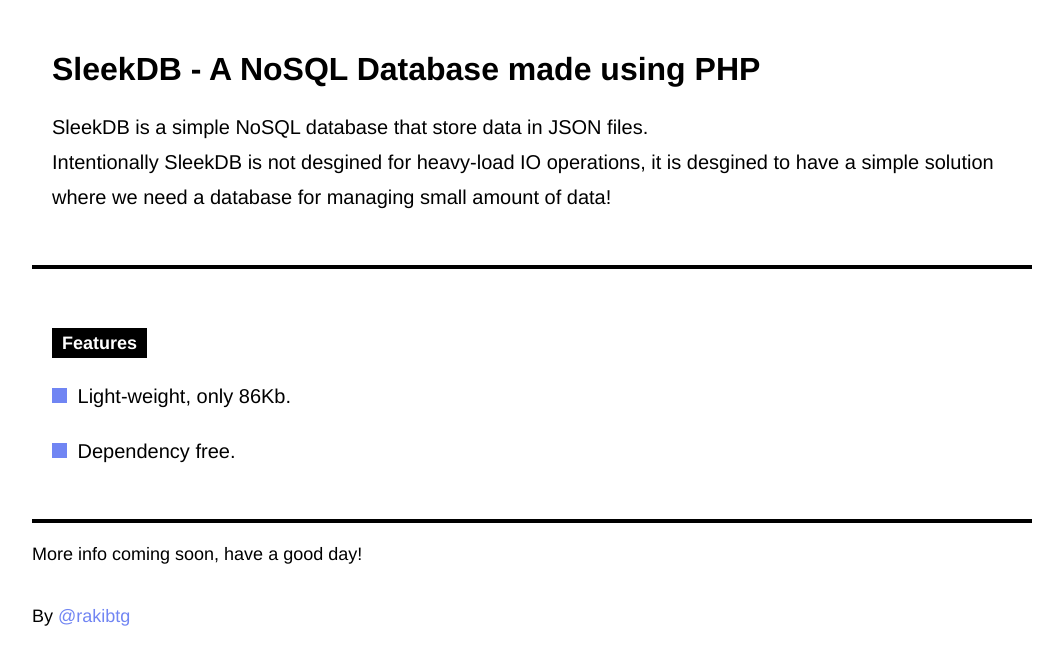
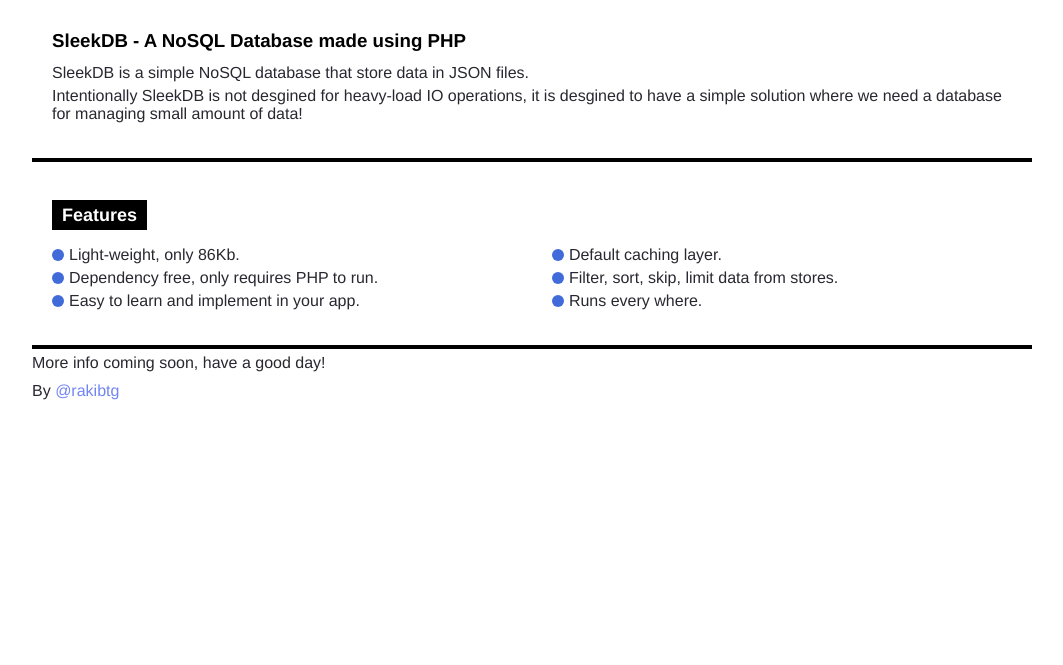
Before and after one commit to SleekDB/sleekdb.github.io, a PHP site: page / in a window 1280 px wide. Shown: the part 85-750 px from the top of the page, without its empty margins (108-1171 px from the left). Run offline with PHP 8.4, Linux system fonts and the light colour scheme; some web fonts are replaced.

Commit message:
design fixes

```diff
--- a/app.css
+++ b/app.css
@@ -14,8 +14,9 @@ a:hover {
 }
 
 p {
-  font-size: 18px;
-  line-height: 26px;
+  font-size: 16px;
+  margin: 5px 0px;
+  color: rgb(41, 40, 49);
 }
 
 .container {
@@ -32,6 +33,7 @@ p {
   padding: 10px 20px;
   display: flex;
   align-items: center;
+  flex-wrap: wrap;
 }
 
 .header .menu {
@@ -66,14 +68,43 @@ p {
   text-decoration: none;
 }
 
+@media only screen and (max-width: 600px) {
+  html, body {
+    padding: 0px;
+    margin: 0px;
+  }
+  .header .menu {
+    display: flex;
+    flex-grow: 1;
+    margin-left: 0px;
+    flex-direction: row;
+    justify-content: center;
+  }
+  .header {
+    padding: 10px 10px;
+    justify-content: center;
+  }
+  .container {
+    width: 100%;
+  }
+  .header .menu {
+    padding-top: 5px;
+  }
+  .header .menu a.link {
+    font-size: 14px;
+  }
+  .header h1 {
+    font-size: 25px;
+  }
+}
+
 .intro {
   border-bottom: 4px solid #000;
   padding: 30px 20px;
 }
 
 .intro p {
-  font-size: 20px;
-  line-height: 35px;
+  font-size: 16px;
 }
 
 .badge {
@@ -92,8 +123,29 @@ p {
 
 .bullet-box {
   display: inline-block;
-  width: 15px;
-  height: 15px;
-  background-color: #7085f3;
+  min-width: 12px;
+  min-height: 12px;
+  background-color: #426bda;
   margin-right: 5px;
+  border-radius: 100%;
 }
+
+.features-block .two-panel {
+  display: flex;
+  flex-wrap: wrap;
+}
+
+.features-block .two-panel div {
+  flex-grow: 1;
+}
+
+.features-block .two-panel div p {
+  display: flex;
+  align-items: center;
+}
+
+h1, h3 {
+  margin: 0px;
+  margin-bottom: 12px;
+  padding: 0px;
+}
--- a/index.html
+++ b/index.html
@@ -19,19 +19,40 @@
       </div>
     </div>
     <div class="intro">
-      <h1>SleekDB - A NoSQL Database made using PHP</h1>
-      <p>SleekDB is a simple NoSQL database that store data in JSON files.<br/>
+      <h3>SleekDB - A NoSQL Database made using PHP</h3>
+      <p>SleekDB is a simple NoSQL database that store data in JSON files.</p>
+      <p>
         Intentionally SleekDB is not desgined for heavy-load IO operations, it is desgined to have
-        a simple solution where we need a database for managing small amount of data!</p>
+        a simple solution where we need a database for managing small amount of data!
+      </p>
     </div>
-    <div class="intro">
+    <div class="intro features-block">
       <h1><span class="black-badge">Features</span></h1>
-      <p>
-        <span class="bullet-box"></span> Light-weight, only 86Kb.
-      </p>
-      <p>
-        <span class="bullet-box"></span> Dependency free.
-      </p>
+      <div class="two-panel">
+        <div>
+          <p>
+            <span class="bullet-box"></span> Light-weight, only 86Kb.
+          </p>
+          <p>
+            <span class="bullet-box"></span> Dependency free, only requires PHP to run.
+          </p>
+          <p>
+            <span class="bullet-box"></span> Easy to learn and implement in your app.
+          </p>
+        </div>
+        <div>
+          <p>
+            <span class="bullet-box"></span> Default caching layer.
+          </p>
+          <p>
+            <span class="bullet-box"></span> Filter, sort, skip, limit data from stores.
+          </p>
+          <p>
+            <span class="bullet-box"></span> Runs every where.
+          </p>
+        </div>
+      </div>
+
     </div>
     <p>
       More info coming soon, have a good day!
```
